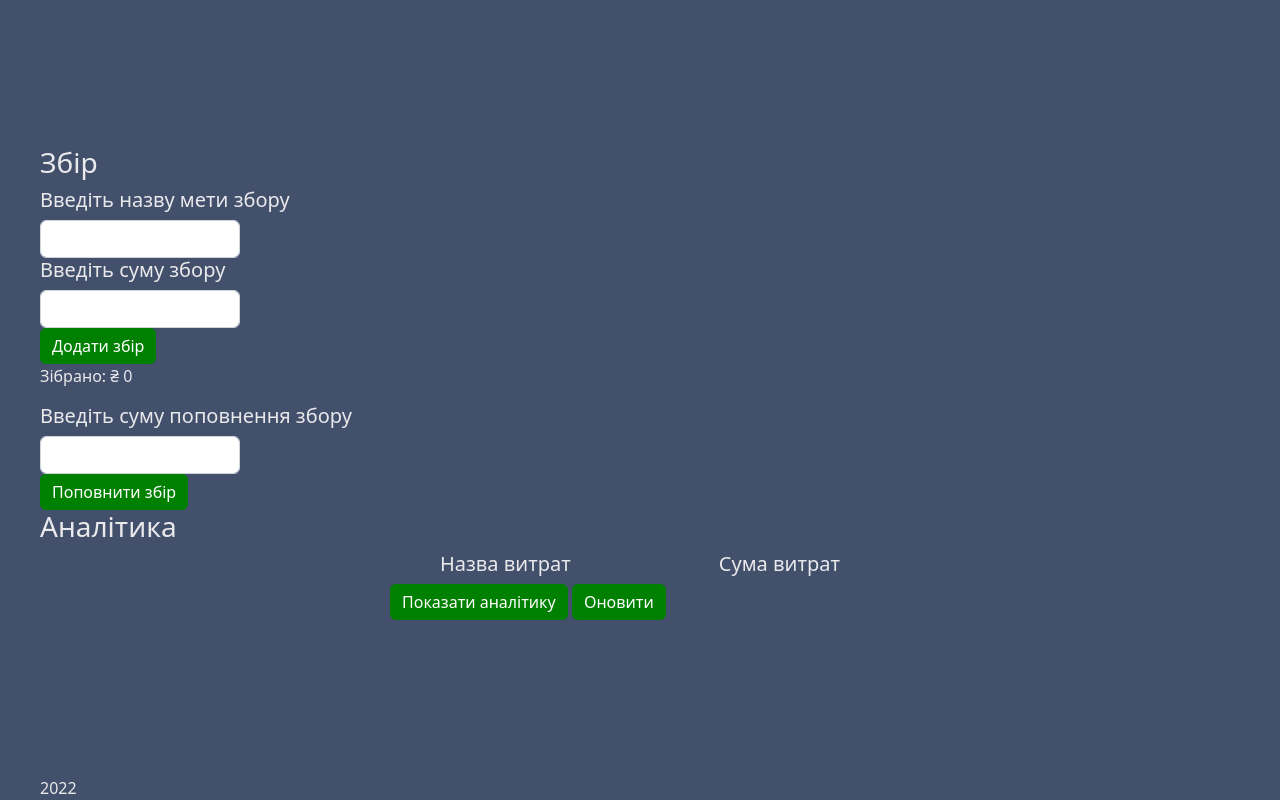
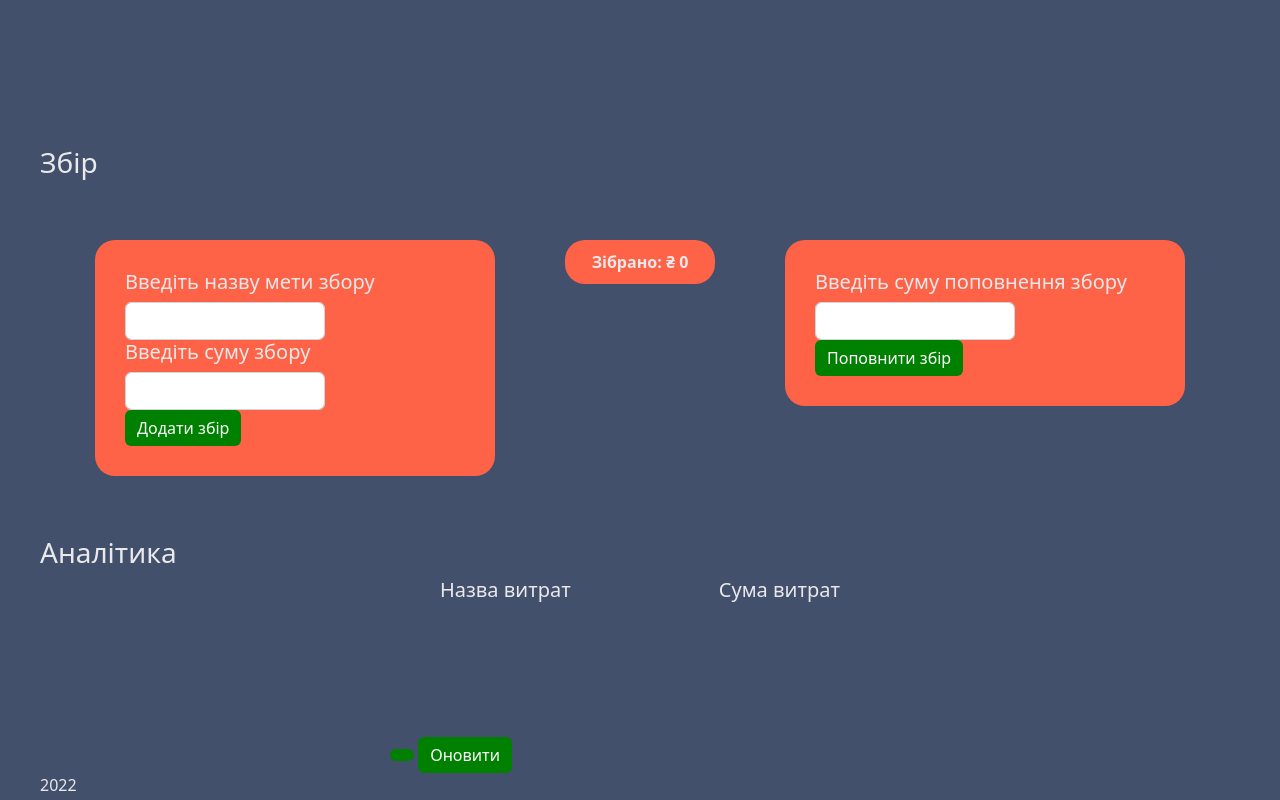
Before and after one commit to oleksandrhofner/budget-app-js, a plain HTML site: page index.html in a window 1280 px wide. Shown: the part 648-1448 px from the top of the page. Drawn offline with nearby package versions, Linux system fonts and the light colour scheme.

Commit message:
add style to collect

```diff
--- a/css/budget.css
+++ b/css/budget.css
@@ -72,11 +72,41 @@
     margin-bottom: 150px;
 }
 
-.collect-container {
+
+
+.collect-form{
     display: flex;
-    justify-content: center;
-    gap: 100px;
+    justify-content: space-around;
+    margin: 60px 20px;
 }
+
+.collected-info {
+    text-align: center;
+    font-weight: 700;
+    width: 150px;
+    background-color: tomato;
+    padding: 10px;
+    border-radius: 20px;
+}
+.collect-info {
+display: flex;
+gap: 30px;
+}
+
+.collect-form-input {
+    width: 400px;
+    background-color: tomato;
+    border-radius: 20px;
+    padding: 30px 30px;
+}
+
+.collect-amount-form {
+    width: 400px;
+    background-color: tomato;
+    border-radius: 20px;
+    padding: 30px 30px;
+}
+
 .expense-container {
     margin: auto;
     width: 400px;
--- a/index.html
+++ b/index.html
@@ -71,9 +71,12 @@
 
     <!-- Кінець сторінки розрахунку бюджету -->
 <!-- Початок сторінки Збір -->
-<h3 id="collect-title">Збір</h3>
+<h3 id="collect-title" class="collect-title">Збір</h3>
 <div class="collect-form">
-    <form id="collect-form" class="collect-form">
+
+   <div class="collect-input-form">
+
+    <form id="collect-form" class="collect-form-input">
         <h5>Введіть назву мети збору</h5>
         <div class="form-group">
             <input type="text" class="collect-input form-control" id="collect-input">
@@ -81,15 +84,21 @@
         <h5>Введіть суму збору</h5>
         <div class="form-group">
             <input type="number" class="collect-input form-control" id="collectAmount-input">
+            <button type="submit" class="collect-submit btn btn-primary" id="collect-submit">Додати збір</button>
         </div>
-        <button type="submit" class="collect-submit btn btn-primary" id="collect-submit">Додати збір</button>
+
     </form>
+   </div>
+   <div class="collect-info-amount">
     <div class="collect-list" id="collect-list">
 
+        <div class="collect-total-sum-info" id="collect-total-sum-info">
+            <p class="collected-info">Зібрано: <span>₴ </span><span id="collect-total-sum">0</span></p>
+        </div>
     </div>
-    <div class="collect-total-sum-info" id="collect-total-sum-info">
-        <p>Зібрано: <span>₴ </span><span id="collect-total-sum">0</span></p>
-    </div>
+
+   </div>
+   <div class="collect-amount">
     <form id="collect-amount-form" class="collect-amount-form">
         <h5>Введіть суму поповнення збору</h5>
         <div class="form-input">
@@ -97,6 +106,7 @@
         </div>
         <button type="submit" class="collect-amount-submit btn btn-primary" id="collect-amount-submit">Поповнити збір</button>
         </form>
+   </div>
 </div>
 <!-- Кінець сторінки Збір -->
 <!-- Початок сторінки Аналітика -->
@@ -114,8 +124,8 @@
     </div>
     </div>
       <div class="chart-form">
-        <button type="submit" class="button-analytic btn btn-primary" id="button-analytic">Показати аналітику</button>
-        <button class="btn btn-primary" id="reset-analytic">Оновити</button>
+        <button type="click" class="btn" id="button-analytic"></button>
+        <button class="btn btn-primary" id="reload-analytic">Оновити</button>
         <canvas class="myChart" id="myChart"></canvas>
       </div>
     </div>
--- a/js/budget.js
+++ b/js/budget.js
@@ -121,7 +121,7 @@ class Budget {
       const div = document.createElement('div');
       div.classList.add('collect-info');
       div.innerHTML = `
-      <h3>Мета</h3><span class="dash">-</span><h3>${collect.title}</h3
+      <h3>Мета</h3><span class="dash">-</span><h3>${collect.title}</h3>
       <p>Загальна сума збору: <span>₴</span><span id="collectAmount-input">${collect.amount}</span></p>
 
       `;
@@ -216,8 +216,13 @@ class Budget {
           hoverOffset: 4,
         }]
       }});
+    this.reloadAnalyticForm(myChart, AnalyticBudgetValue, AnalyticCollectValue);
     }
 
+    reloadAnalyticForm(myChart, AnalyticBudgetValue, AnalyticCollectValue) {
+      // myChart.destroy();
+
+    }
 
 
   }
@@ -229,6 +234,7 @@ class Budget {
     const collectForm = document.getElementById('collect-form');
     const collectAmountForm = document.getElementById('collect-amount-form');
     const analyticForm = document.getElementById('button-analytic');
+    const reloadAnalytic = document.getElementById('reload-analytic');
 
 
 
@@ -256,10 +262,16 @@ class Budget {
       event.preventDefault();
       budget.submitCollectAmountForm();
     })
+
     analyticForm.addEventListener('submit', function(event) {
       event.preventDefault();
       budget.clickAnalyticForm();
     })
+
+   reloadAnalytic.addEventListener('click', function(event) {
+      event.preventDefault();
+      budget.reloadAnalyticForm();
+   })
 
 
   }
```
